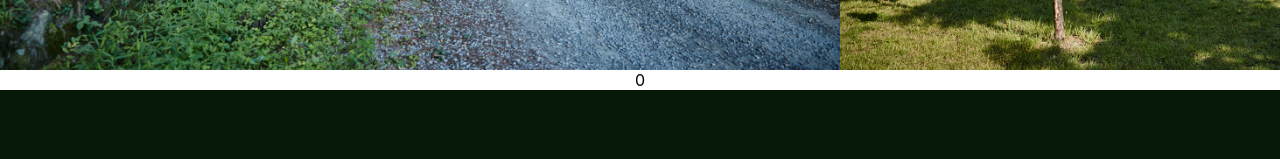
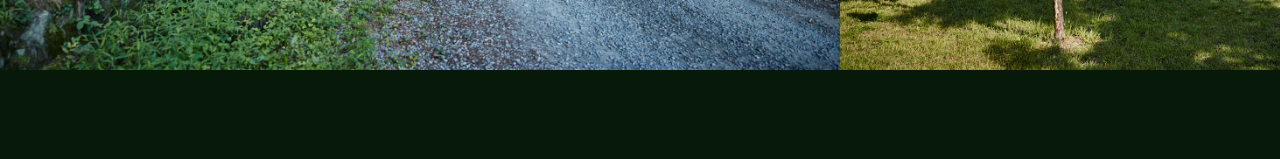
Before and after one commit to dev-song/mini-projects, a React (Create React App) app in the folder projects/website/nature/: page / in a window 1280 px wide. Shown: the part 574-733 px from the top of the page. Built offline with nearby package versions, Linux system fonts and the light colour scheme; the HTML template or start-up script is replaced by a standard one.

Commit message:
Update Carousel component
Remove unnecessary SliderCounter component

```diff
--- a/projects/website/nature/src/components/Carousel.js
+++ b/projects/website/nature/src/components/Carousel.js
@@ -50,11 +50,6 @@ const SliderContainer = styled.div`
   display: flex;
 `;
 
-const SliderCounter = styled.span`
-  display: inline-block;
-  padding: 0 1em;
-`;
-
 const TOTAL_SLIDES = 3; // 4개의 이미지이므로 0 ~ 3 index
 function Carousel() {
   const [currentSlide, setCurrentSlide] = useState(0);
@@ -87,7 +82,6 @@ function Carousel() {
       <LeftButton onClick={prevSlide}>
         &lt;
       </LeftButton>
-      <SliderCounter>{currentSlide}</SliderCounter>
       <RightButton onClick={nextSlide}>
         &gt;
       </RightButton>
--- a/projects/website/nature/src/components/ImageSlide.js
+++ b/projects/website/nature/src/components/ImageSlide.js
@@ -1,4 +1,3 @@
-/* eslint-disable react/prop-types */
 import React from 'react';
 import styled from 'styled-components';
 
```
